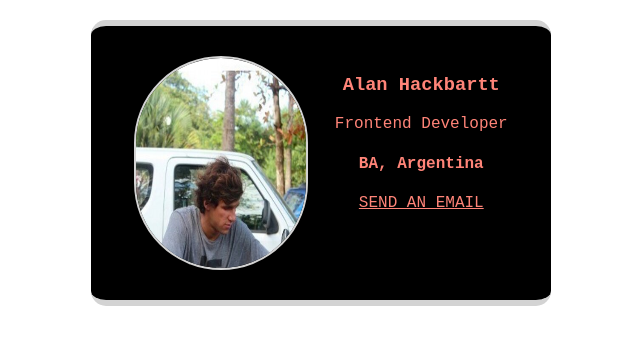
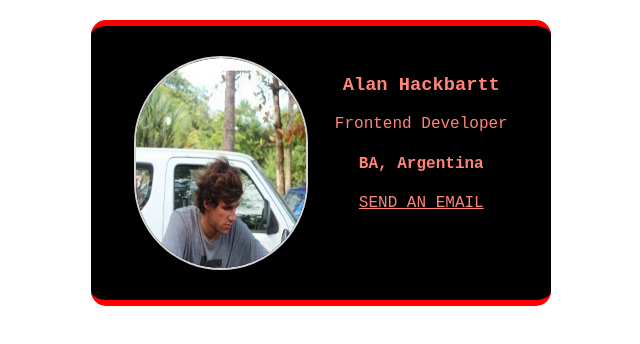
Before and after one commit to Alan-H-H/bussines-card, a website built with Vite: page index.html in a window 1280 px wide. In both pictures the pointer is over the element 640 px from the left and 163 px from the top of the page. Shown: the whole page, without its empty margins (319-959 px from the left). Built offline with nearby package versions, Linux system fonts and the light colour scheme.

Commit message:
Update styles.css

```diff
--- a/styles.css
+++ b/styles.css
@@ -34,7 +34,8 @@ body {
      */
 }
 .card:hover{
-    bacbackground: lightgrey;
+   border-top: 6px solid red;
+    border-bottom: 6px solid red;
 }
 .card.clicked{
     background: grey;
```
